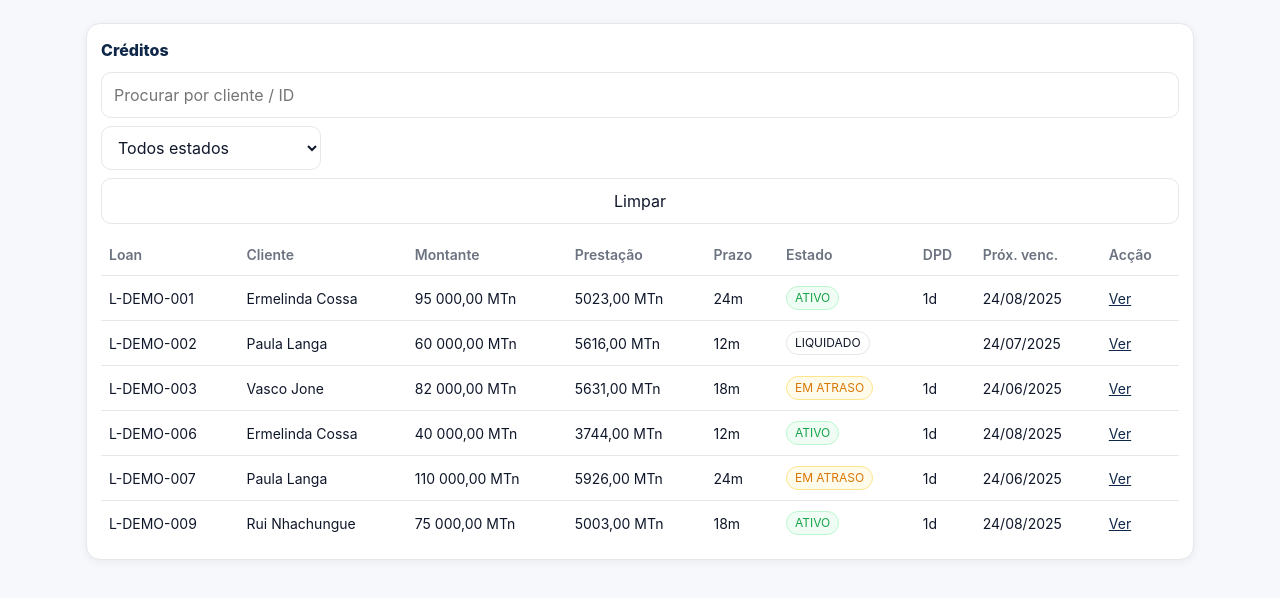
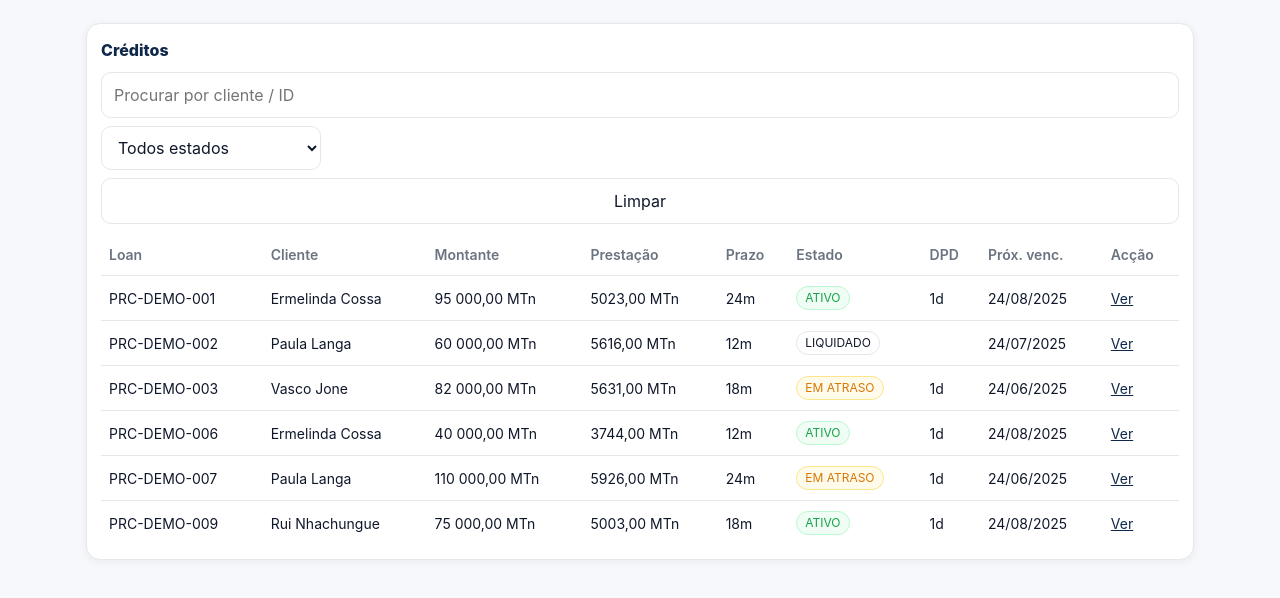
Before and after one commit to Erasmooo/cacos, a plain HTML site: page loans.html in a window 1280 px wide. Shown: the part 62-660 px from the top of the page. Drawn offline with Linux system fonts and the light colour scheme.

Commit message:
Update loans.html

```diff
--- a/loans.html
+++ b/loans.html
@@ -128,7 +128,7 @@ function render(){
 
   $('#tbody').innerHTML = items.map(x => `
     <tr>
-      <td>${x.l.id}</td>
+      <td>${x.p.id}</td>
       <td>${x.c.nome || '(desconhecido)'}</td>
       <td>${fmt(x.p.proposta?.montante)}</td>
       <td>${fmt(x.l.installment)}</td>
@@ -136,7 +136,7 @@ function render(){
       <td><span class="${stateBadgeClass(x.state)}">${x.state}</span></td>
       <td>${x.dpd? x.dpd+'d' : ''}</td>
       <td>${isNaN(x.due)? '—' : x.due.toLocaleDateString('pt-PT')}</td>
-      <td><a class="btn-outline" href="loan.html?id=${encodeURIComponent(x.l.id)}">Ver</a></td>
+      <td><a class="btn-outline" href="loan.html?id=${encodeURIComponent(x.p.id)}">Ver</a></td>
     </tr>
   `).join('') || `<tr><td colspan="9" class="hint">Sem registos.</td></tr>`;
 }
```
